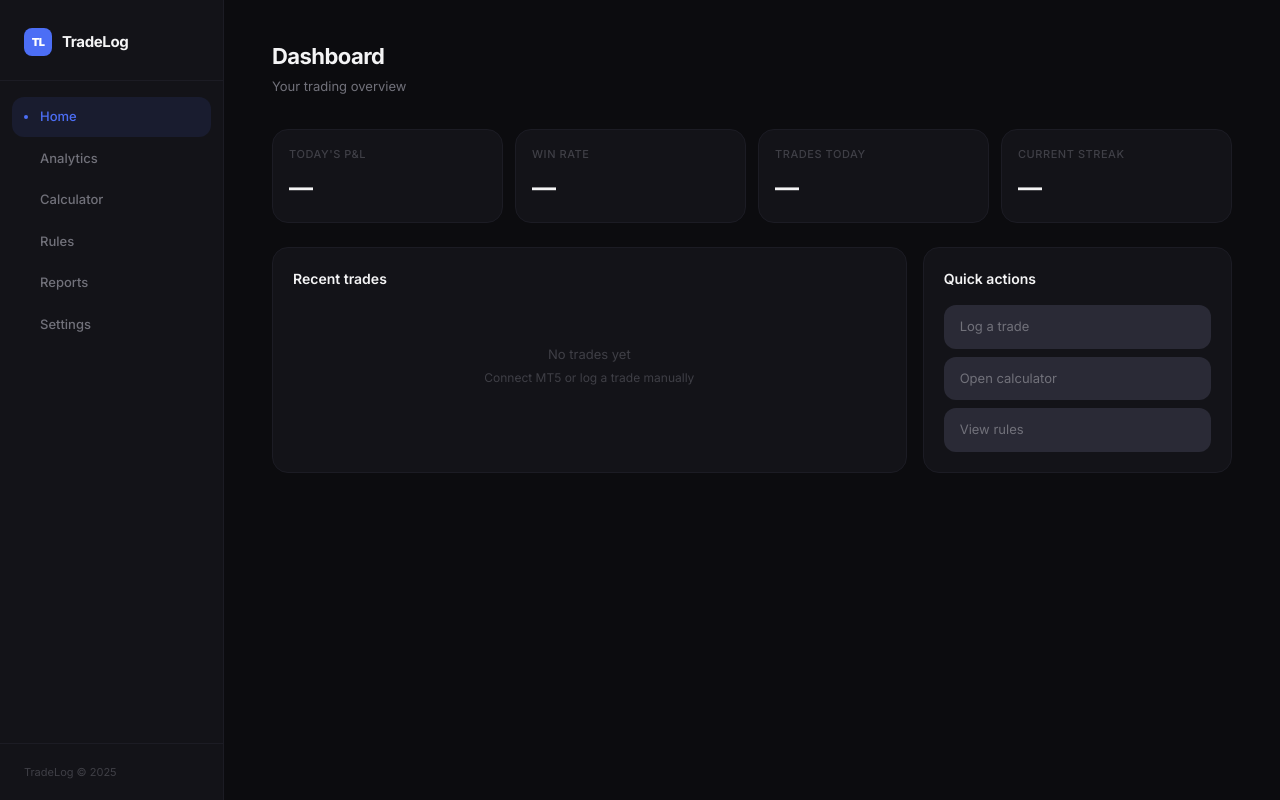
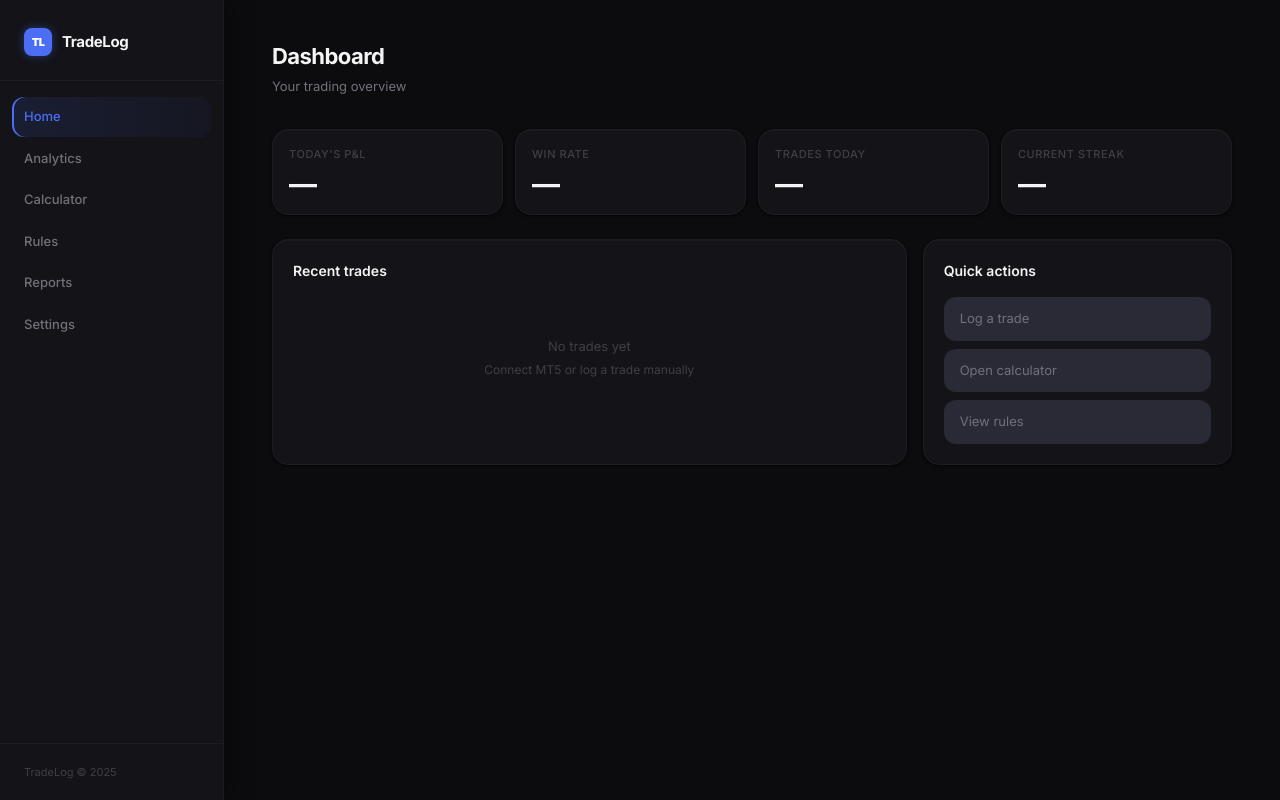
Before and after one commit to jarvis-invictus/tradelog, a Next.js app: page /home in a window 1280 px wide. Built offline with nearby package versions, Linux system fonts and the light colour scheme.

Commit message:
Production polish: depth shadows, ambient glow, btn-primary, card classes, grid hero panel

```diff
--- a/app/(app)/home/page.tsx
+++ b/app/(app)/home/page.tsx
@@ -16,23 +16,23 @@ export default function HomePage() {
           { label: 'Trades today',   value: '—',   color: 'text-text-primary' },
           { label: 'Current streak', value: '—',   color: 'text-text-primary' },
         ].map((s) => (
-          <div key={s.label} className="bg-ink-surface border border-ink-border rounded-2xl p-4">
+          <div key={s.label} className="card-hover p-4">
             <p className="text-text-tertiary text-[11px] font-medium uppercase tracking-wider mb-2">{s.label}</p>
-            <p className={`text-[24px] font-bold num ${s.color}`}>{s.value}</p>
+            <p className="stat-value">{s.value}</p>
           </div>
         ))}
       </div>
 
       {/* Two-column on desktop: recent trades + quick actions */}
       <div className="grid grid-cols-1 lg:grid-cols-3 gap-4">
-        <div className="lg:col-span-2 bg-ink-surface border border-ink-border rounded-2xl p-5">
+        <div className="lg:col-span-2 card p-5">
           <p className="text-text-primary font-semibold text-[14px] mb-4">Recent trades</p>
           <div className="flex flex-col items-center justify-center py-10">
             <p className="text-text-tertiary text-[13px]">No trades yet</p>
             <p className="text-text-tertiary text-[12px] mt-1">Connect MT5 or log a trade manually</p>
           </div>
         </div>
-        <div className="bg-ink-surface border border-ink-border rounded-2xl p-5">
+        <div className="card p-5">
           <p className="text-text-primary font-semibold text-[14px] mb-4">Quick actions</p>
           <div className="flex flex-col gap-2">
             {['Log a trade', 'Open calculator', 'View rules'].map((a) => (
--- a/app/(auth)/login/page.tsx
+++ b/app/(auth)/login/page.tsx
@@ -5,7 +5,7 @@ export default function LoginPage() {
     <div className="w-full">
       {/* Mobile: show logo + tagline above form */}
       <div className="lg:hidden text-center mb-8">
-        <div className="w-10 h-10 rounded-[12px] bg-accent flex items-center justify-center mx-auto mb-4">
+        <div className="w-10 h-10 rounded-[12px] bg-accent flex items-center justify-center mx-auto mb-4" style={{boxShadow:'0 0 20px rgba(76,110,245,0.35)'}}>
           <span className="text-white font-black text-sm tracking-tighter">TL</span>
         </div>
         <h1 className="text-[24px] font-bold text-text-primary tracking-tight mb-2">TradeLog</h1>
@@ -15,7 +15,7 @@ export default function LoginPage() {
       </div>
 
       {/* Form — shown on all sizes */}
-      <div className="bg-ink-surface border border-ink-border rounded-2xl p-6 lg:p-8">
+      <div className="card p-6 lg:p-8">
         <h2 className="text-text-primary font-bold text-[18px] tracking-tight mb-1">Sign in</h2>
         <p className="text-text-secondary text-[13px] mb-6">Enter your phone number to continue</p>
         <PhoneOTPForm />
--- a/app/(onboarding)/mt5-connect/page.tsx
+++ b/app/(onboarding)/mt5-connect/page.tsx
@@ -49,7 +49,7 @@ export default function MT5ConnectPage() {
         <button
           onClick={handleSkip}
           disabled={skipping}
-          className="w-full bg-accent hover:bg-accent/90 active:scale-[0.98] disabled:opacity-40 text-white py-4 rounded-2xl font-semibold text-[15px] transition-all"
+          className="w-full btn-primary py-4 text-[15px]"
         >
           Continue without MT5
         </button>
--- a/app/(onboarding)/welcome/page.tsx
+++ b/app/(onboarding)/welcome/page.tsx
@@ -10,7 +10,7 @@ export default function WelcomePage() {
   return (
     <div className="flex-1 flex flex-col min-h-screen">
       <div className="flex-1 flex flex-col items-center justify-center px-8 pt-20 pb-10 text-center">
-        <div className="w-11 h-11 rounded-[14px] bg-accent flex items-center justify-center mb-7">
+        <div className="w-11 h-11 rounded-[14px] bg-accent flex items-center justify-center mb-7" style={{boxShadow:'0 0 24px rgba(76,110,245,0.4)'}}>
           <span className="text-white font-black text-base tracking-tighter">TL</span>
         </div>
         <h1 className="text-[28px] font-bold text-text-primary tracking-tight leading-tight mb-3">
@@ -21,7 +21,7 @@ export default function WelcomePage() {
         </p>
       </div>
 
-      <div className="bg-ink-surface border-t border-ink-border rounded-t-[28px] px-6 pt-7 pb-10">
+      <div className="bg-ink-surface border-t border-ink-border rounded-t-[28px] px-6 pt-7 pb-10" style={{boxShadow:'0 -4px 32px rgba(0,0,0,0.4)'}}>
         <div className="flex flex-col gap-5 mb-8">
           {FEATURES.map(({ dot, label, desc }) => (
             <div key={label} className="flex items-start gap-4">
@@ -35,7 +35,7 @@ export default function WelcomePage() {
         </div>
         <Link
           href="/language"
-          className="block w-full bg-accent hover:bg-accent/90 active:scale-[0.98] text-white text-center py-4 rounded-2xl font-semibold text-[15px] transition-all"
+          className="block w-full btn-primary py-4 text-[15px] text-center"
         >
           Get Started
         </Link>
--- a/app/globals.css
+++ b/app/globals.css
@@ -3,19 +3,96 @@
 @tailwind utilities;
 
 @layer base {
+  *, *::before, *::after { box-sizing: border-box; }
+
   html {
     -webkit-tap-highlight-color: transparent;
+    scroll-behavior: smooth;
   }
 
+  ::selection {
+    background: rgba(76, 110, 245, 0.3);
+    color: #F4F4F5;
+  }
+
+  ::-webkit-scrollbar { width: 5px; height: 5px; }
+  ::-webkit-scrollbar-track { background: transparent; }
+  ::-webkit-scrollbar-thumb { background: #2A2A36; border-radius: 99px; }
+  ::-webkit-scrollbar-thumb:hover { background: #3A3A48; }
+
   body {
-    background: #0C0C0F;
+    background-color: #0C0C0F;
+    /* Ambient radial glow — very subtle accent at the top */
+    background-image:
+      radial-gradient(ellipse 70% 40% at 50% -5%, rgba(76, 110, 245, 0.10) 0%, transparent 60%);
     color: #F4F4F5;
-    font-feature-settings: 'cv02', 'cv03', 'cv04', 'cv11';
+    font-feature-settings: 'cv02', 'cv03', 'cv04', 'cv11', 'ss01';
     -webkit-font-smoothing: antialiased;
+    -moz-osx-font-smoothing: grayscale;
+    text-rendering: optimizeLegibility;
   }
 
   .num {
     font-variant-numeric: tabular-nums;
     font-feature-settings: 'tnum';
+    letter-spacing: -0.01em;
   }
 }
+
+@layer components {
+  /* Card — base */
+  .card {
+    @apply bg-ink-surface border border-ink-border rounded-2xl;
+    box-shadow: 0 1px 3px rgba(0,0,0,0.4), 0 1px 2px rgba(0,0,0,0.3), inset 0 1px 0 rgba(255,255,255,0.03);
+  }
+
+  /* Card — interactive hover */
+  .card-hover {
+    @apply card transition-all duration-200;
+  }
+  .card-hover:hover {
+    border-color: #2A2A36;
+    box-shadow: 0 4px 16px rgba(0,0,0,0.5), 0 2px 4px rgba(0,0,0,0.4), inset 0 1px 0 rgba(255,255,255,0.04);
+    transform: translateY(-1px);
+  }
+
+  /* Primary button — gradient + glow */
+  .btn-primary {
+    @apply bg-accent text-white font-semibold rounded-2xl transition-all duration-200 active:scale-[0.97];
+    background-image: linear-gradient(to bottom, rgba(255,255,255,0.08) 0%, rgba(255,255,255,0) 100%);
+    box-shadow:
+      0 0 0 1px rgba(76, 110, 245, 0.5),
+      0 2px 8px rgba(76, 110, 245, 0.30),
+      0 1px 2px rgba(0,0,0,0.5),
+      inset 0 1px 0 rgba(255,255,255,0.12);
+  }
+  .btn-primary:hover {
+    box-shadow:
+      0 0 0 1px rgba(76, 110, 245, 0.7),
+      0 4px 16px rgba(76, 110, 245, 0.40),
+      0 1px 2px rgba(0,0,0,0.5),
+      inset 0 1px 0 rgba(255,255,255,0.15);
+  }
+  .btn-primary:disabled {
+    opacity: 0.45;
+    box-shadow: none;
+  }
+
+  /* Input */
+  .input-field {
+    @apply bg-ink-muted border border-ink-border rounded-xl text-text-primary placeholder-text-tertiary focus:outline-none transition-all duration-150;
+    box-shadow: inset 0 1px 3px rgba(0,0,0,0.3);
+  }
+  .input-field:focus {
+    border-color: #4C6EF5;
+    box-shadow: inset 0 1px 3px rgba(0,0,0,0.3), 0 0 0 3px rgba(76,110,245,0.12);
+  }
+
+  /* Stat number — big display figures */
+  .stat-value {
+    @apply text-text-primary font-bold num;
+    font-size: clamp(22px, 3vw, 28px);
+    letter-spacing: -0.03em;
+    line-height: 1;
+  }
+}
--- a/components/layout/Sidebar.tsx
+++ b/components/layout/Sidebar.tsx
@@ -15,11 +15,11 @@ const NAV = [
 export default function Sidebar() {
   const pathname = usePathname()
   return (
-    <aside className="hidden lg:flex flex-col fixed top-0 left-0 h-full w-56 bg-ink-surface border-r border-ink-border z-40">
+    <aside className="hidden lg:flex flex-col fixed top-0 left-0 h-full w-56 bg-ink-surface border-r border-ink-border z-40" style={{boxShadow:'4px 0 24px rgba(0,0,0,0.4)'}}>
       {/* Wordmark */}
       <div className="px-6 pt-7 pb-6 border-b border-ink-border">
         <div className="flex items-center gap-2.5">
-          <div className="w-7 h-7 rounded-[8px] bg-accent flex items-center justify-center shrink-0">
+          <div className="w-7 h-7 rounded-[8px] bg-accent flex items-center justify-center shrink-0" style={{boxShadow:'0 0 10px rgba(76,110,245,0.4)'}}>
             <span className="text-white text-[11px] font-black tracking-tighter">TL</span>
           </div>
           <span className="text-text-primary font-bold text-[15px] tracking-tight">TradeLog</span>
@@ -34,14 +34,16 @@ export default function Sidebar() {
             <Link
               key={href}
               href={href}
-              className={`flex items-center gap-3 px-3 py-2.5 rounded-xl text-[13px] font-medium transition-colors ${
+              className={`flex items-center gap-2.5 px-3 py-2.5 rounded-xl text-[13px] font-medium transition-all duration-150 ${
                 active
-                  ? 'bg-accent/10 text-accent'
+                  ? 'text-accent'
                   : 'text-text-secondary hover:text-text-primary hover:bg-ink-muted'
               }`}
+              style={active ? {
+                background: 'linear-gradient(90deg, rgba(76,110,245,0.12) 0%, rgba(76,110,245,0.04) 100%)',
+                boxShadow: 'inset 2px 0 0 #4C6EF5',
+              } : undefined}
             >
-              {active && <span className="w-1 h-1 rounded-full bg-accent shrink-0" />}
-              {!active && <span className="w-1 h-1 shrink-0" />}
               {label}
             </Link>
           )
```
Also changed, not shown: app/(auth)/layout.tsx (+14 -5 lines), app/(onboarding)/language/page.tsx (+7 -3 lines), app/(onboarding)/rules-setup/page.tsx (+4 -4 lines), components/auth/PhoneOTPForm.tsx (+6 -6 lines), components/calculator/RiskCalculator.tsx (+4 -4 lines).
